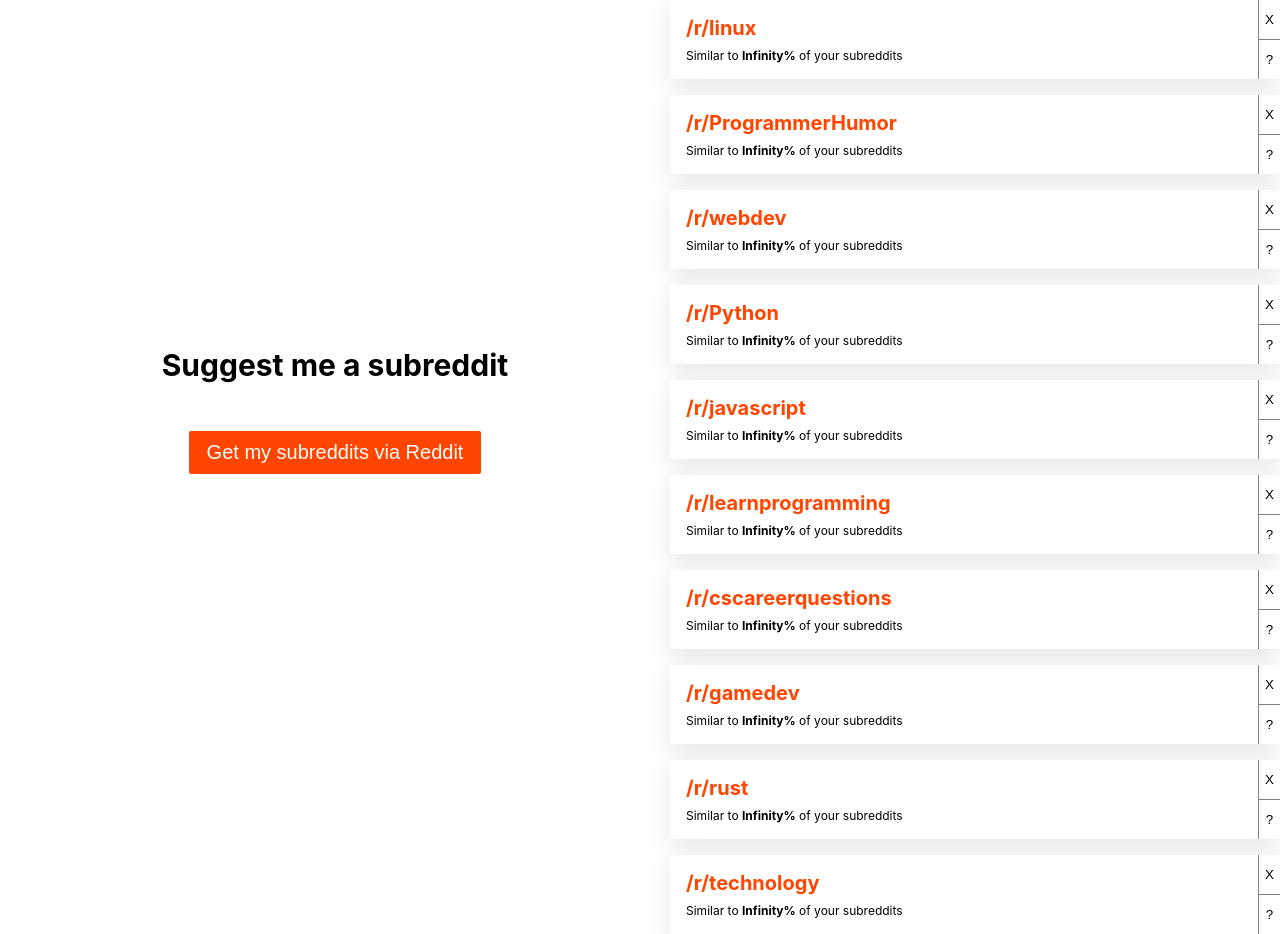
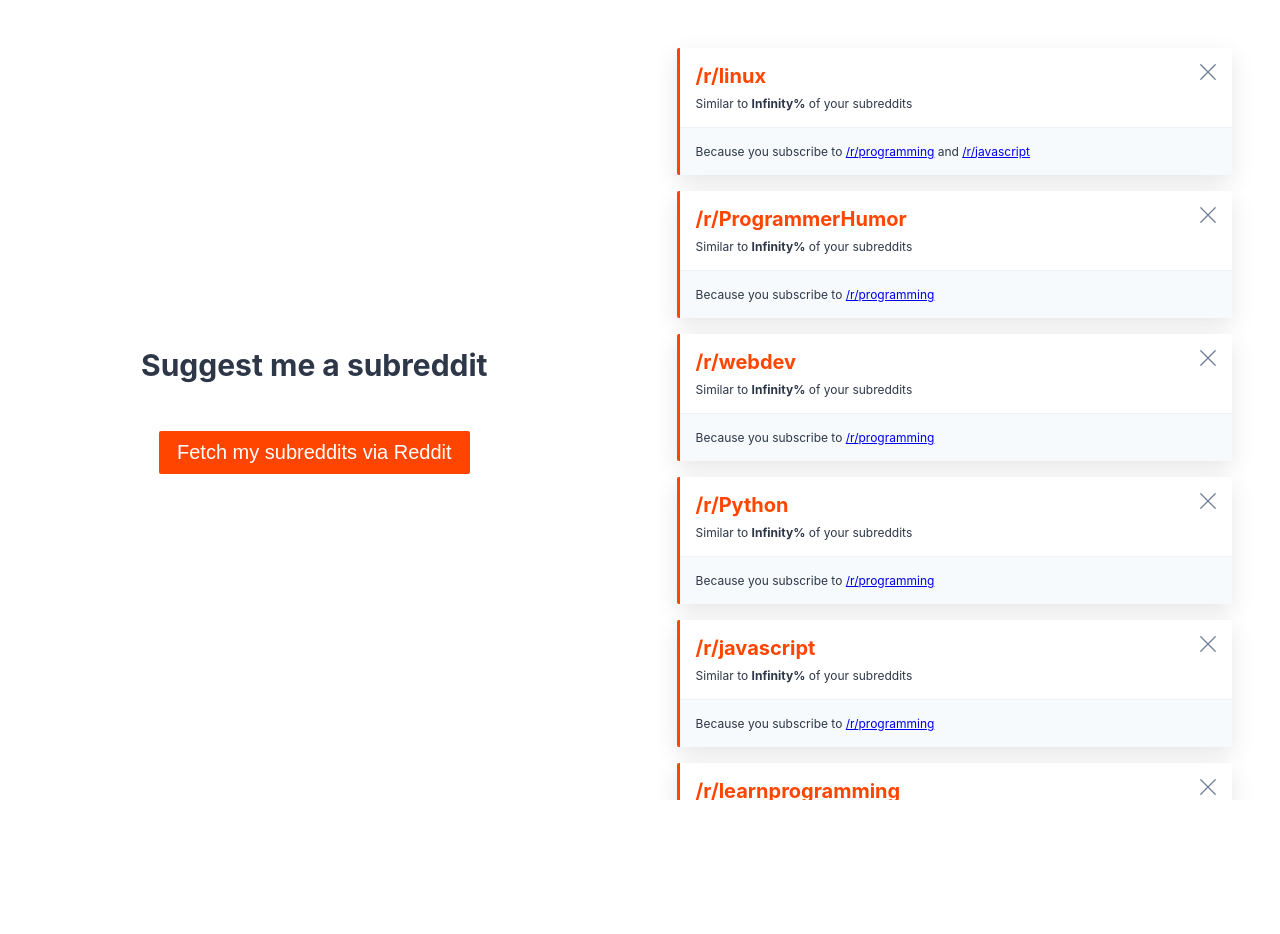
Before and after one commit to nikaspran/suggest-subreddit, a React (Create React App) app: page / in a window 1280 px wide. After the commit the page ends 800 px from the top, so only its background shows below. Built offline with nearby package versions, Linux system fonts and the light colour scheme.

Commit message:
Style login page

```diff
--- /dev/null
+++ b/src/components/Layout.module.scss
@@ -0,0 +1,9 @@
+.layout {
+  display: flex;
+
+  > * {
+    flex: 1 1 auto;
+    padding: 3rem;
+    overflow-y: scroll;
+  }
+}
--- /dev/null
+++ b/src/components/Layout.tsx
@@ -0,0 +1,17 @@
+import React, { ReactNode } from 'react';
+import classNames from 'classnames';
+import styles from './Layout.module.scss';
+
+export default function Layout({
+  className,
+  children,
+}: {
+  className?: string;
+  children: ReactNode;
+}) {
+  return (
+    <div className={classNames(styles.layout, className)}>
+      {children}
+    </div>
+  );
+}
--- a/src/components/LoginPage.module.scss
+++ b/src/components/LoginPage.module.scss
@@ -1,12 +1,4 @@
 @import "../variables.scss";
-
-.root {
-  display: flex;
-
-  > * {
-    flex: 1 1 auto;
-  }
-}
 
 .loginContainer {
   display: flex;
--- a/src/components/LoginPage.tsx
+++ b/src/components/LoginPage.tsx
@@ -1,9 +1,9 @@
 import React from 'react';
-import classnames from 'classnames';
 import styles from './LoginPage.module.scss';
 import { useRedditApi } from './RedditApiProvider';
 import CallToAction from './CallToAction';
 import Suggestions from './Suggestions';
+import Layout from './Layout';
 
 // eslint-disable-next-line
 const mockSuggestions = {"linux":{"score":2,"contributors":{"programming":1, "javascript": 1}},"ProgrammerHumor":{"score":1,"contributors":{"programming":1}},"webdev":{"score":1,"contributors":{"programming":1}},"Python":{"score":1,"contributors":{"programming":1}},"javascript":{"score":1,"contributors":{"programming":1}},"learnprogramming":{"score":1,"contributors":{"programming":1}},"cscareerquestions":{"score":1,"contributors":{"programming":1}},"gamedev":{"score":1,"contributors":{"programming":1}},"rust":{"score":1,"contributors":{"programming":1}},"technology":{"score":1,"contributors":{"programming":1}}};
@@ -16,14 +16,14 @@
   const { login } = useRedditApi();
 
   return (
-    <div className={classnames(styles.root, className)}>
+    <Layout className={className}>
       <div className={styles.loginContainer}>
         <h1 className={styles.title}>Suggest me a subreddit</h1>
-        <CallToAction type="button" onClick={login}>Get my subreddits via Reddit</CallToAction>
+        <CallToAction type="button" onClick={login}>Fetch my subreddits via Reddit</CallToAction>
       </div>
       <div className={styles.example}>
         <Suggestions data={mockSuggestions} subscribedSubreddits={[]} />
       </div>
-    </div>
+    </Layout>
   );
 }
--- a/src/components/RedditApiProvider.tsx
+++ b/src/components/RedditApiProvider.tsx
@@ -2,7 +2,7 @@
 import RedditApi, { RedditAuthToken, fetchAccessToken, redirectToAuth } from '../utils/RedditApi';
 
 const TOKEN_KEY = 'redditApiToken';
-const EXPIRATION_BUFFER_MS = 60 * 1000;
+const EXPIRATION_BUFFER_MS = 10 * 60 * 1000;
 
 function login() {
   redirectToAuth();
--- a/src/components/Suggestion.module.scss
+++ b/src/components/Suggestion.module.scss
@@ -1,16 +1,28 @@
 @import '../variables.scss';
 
 .suggestion {
+  border-left: 3px solid $colorAccent;
   border-radius: $borderRadius;
   background: white;
   box-shadow: $shadowStandard;
+}
 
+.contentContainer {
   display: flex;
   align-items: center;
+  z-index: 1;
+  background: white;
 
   > *:first-child {
     flex: 1 1 auto;
   }
+}
+
+.details {
+  font-size: $fontSizeXS;
+  border-top: 1px solid #EDF2F7;
+  padding: 1rem;
+  background-color: #F7FAFC;
 }
 
 .content {
@@ -45,21 +57,33 @@
   align-self: stretch;
 }
 
-.excludeButton,
-.infoButton {
+.excludeButton {
   background: none;
   border-radius: none;
   outline: none;
   border: none;
-  border-left: 1px solid $colorMuted;
   cursor: pointer;
-  flex: 1 1 auto;
+
+  margin-top: .5rem;
+  margin-right: .5rem;
+  padding: .5rem;
+
+  > svg {
+    stroke: $colorMuted;
+    display: block;
+    height: 1rem;
+    width: 1rem;
+
+    $animationTiming: cubic-bezier(.17,.67,.83,.67) .05s;
+    transition: stroke-width $animationTiming, stroke $animationTiming;
+  }
+
+  &:hover > svg {
+    stroke: $colorAccent;
+    stroke-width: 10px;
+  }
+
+  &:active > svg {
+    stroke-width: 8px;
+  }
 }
-
-.excludeButton {
-  border-bottom: 1px solid $colorMuted;
-}
-
-.infoButton {
-
-}
--- a/src/components/Suggestion.tsx
+++ b/src/components/Suggestion.tsx
@@ -3,20 +3,26 @@
 import { Score } from '../utils/similarSubreddits.worker';
 import styles from './Suggestion.module.scss';
 import CommaSeparatedList from './CommaSeparatedList';
+import { ReactComponent as Cross } from '../assets/cross.svg';
 
 export default function Suggestion({
   className,
   subreddit,
   score,
   contributors,
+  showDetails = false,
+  onShowDetails = () => undefined,
 }: {
   className?: string;
   subreddit: string;
   score: Score;
   contributors: { [contributor: string]: Score };
+  showDetails?: boolean;
+  onShowDetails?: (nextState: boolean) => unknown;
 }) {
   return (
     <div className={classNames(styles.suggestion, className)}>
+      <div className={styles.contentContainer}>
         <div className={styles.content}>
           <a
             href={`https://www.reddit.com/r/${subreddit}`}
@@ -30,7 +36,23 @@
           <div className={styles.description}>
             Similar to <strong>{Math.round(Number(score.toFixed(2)) * 100)}%</strong> of your subreddits
           </div>
-        {/* <div className={styles.contributors}>
+        </div>
+
+        <div className={styles.controls}>
+          <button type="button" className={styles.excludeButton} title="Exclude subreddit">
+            <Cross />
+          </button>
+          {/* <button
+            type="button"
+            className={styles.infoButton}
+            onClick={() => onShowDetails(!showDetails)}
+          >
+            ?
+          </button> */}
+        </div>
+      </div>
+
+      <div className={classNames(styles.details, showDetails && styles.visible)}>
         Because you subscribe to
         {' '}
         <CommaSeparatedList>
@@ -38,14 +60,6 @@
             <a href={`https://www.reddit.com/r/${contributor}`}>/r/{contributor}</a>
           ))}
         </CommaSeparatedList>
-        </div> */}
-      </div>
-
-      {/* <div className={styles.score}>{Math.round(Number(score.toFixed(2)) * 100)}</div> */}
-
-      <div className={styles.controls}>
-        <button type="button" className={styles.excludeButton} title="Exclude subreddit">X</button>
-        <button type="button" className={styles.infoButton}>?</button>
       </div>
     </div>
   );
--- a/src/components/Suggestions.tsx
+++ b/src/components/Suggestions.tsx
@@ -4,14 +4,30 @@
 import Suggestion from './Suggestion';
 import { Subreddit } from '../utils/RedditApi';
 
+function include<T>(set: Set<T>, element: T) {
+  const newSet = new Set(set);
+  newSet.add(element);
+  return newSet;
+}
+
+function exclude<T>(set: Set<T>, element: T) {
+  const newSet = new Set(set);
+  newSet.delete(element);
+  return newSet;
+}
+
 export default function Suggestions({
   className,
   data,
   subscribedSubreddits,
+  detailsShown = new Set(),
+  onDetailsShownChanged = () => undefined,
 }: {
   className?: string;
   data: SimilarityResult;
   subscribedSubreddits: Subreddit[];
+  detailsShown?: Set<string>;
+  onDetailsShownChanged?: (newDetailsShown: Set<string>) => unknown;
 }) {
   return (
     <div className={className}>
@@ -22,6 +38,10 @@
           score={meta.score / subscribedSubreddits.length}
           contributors={meta.contributors}
           className={styles.suggestion}
+          showDetails={detailsShown.has(subreddit)}
+          onShowDetails={(shouldShow) => (
+            onDetailsShownChanged(shouldShow ? include(detailsShown, subreddit) : exclude(detailsShown, subreddit))
+          )}
         />
       ))}
     </div>
--- a/src/index.scss
+++ b/src/index.scss
@@ -2,6 +2,7 @@
 
 body {
   margin: 0;
+  color: $colorText;
   font-family: $fontFamily;
   font-size: $fontSizeXL;
   -webkit-font-smoothing: antialiased;
--- a/src/variables.scss
+++ b/src/variables.scss
@@ -1,8 +1,9 @@
 $colorBackground: black;
 $colorForeground: white;
+$colorText: #2D3748;
 $colorAccent: orangered;
 $colorPageBackground: white;
-$colorMuted: gray;
+$colorMuted: #718096;
 
 $shadowStandard: 0 8px 24px 0 rgba(0, 0, 0, 0.1);
 
```
Also changed, not shown: src/assets/cross.svg (added). Lines whose indentation alone changed are shown as unchanged.
